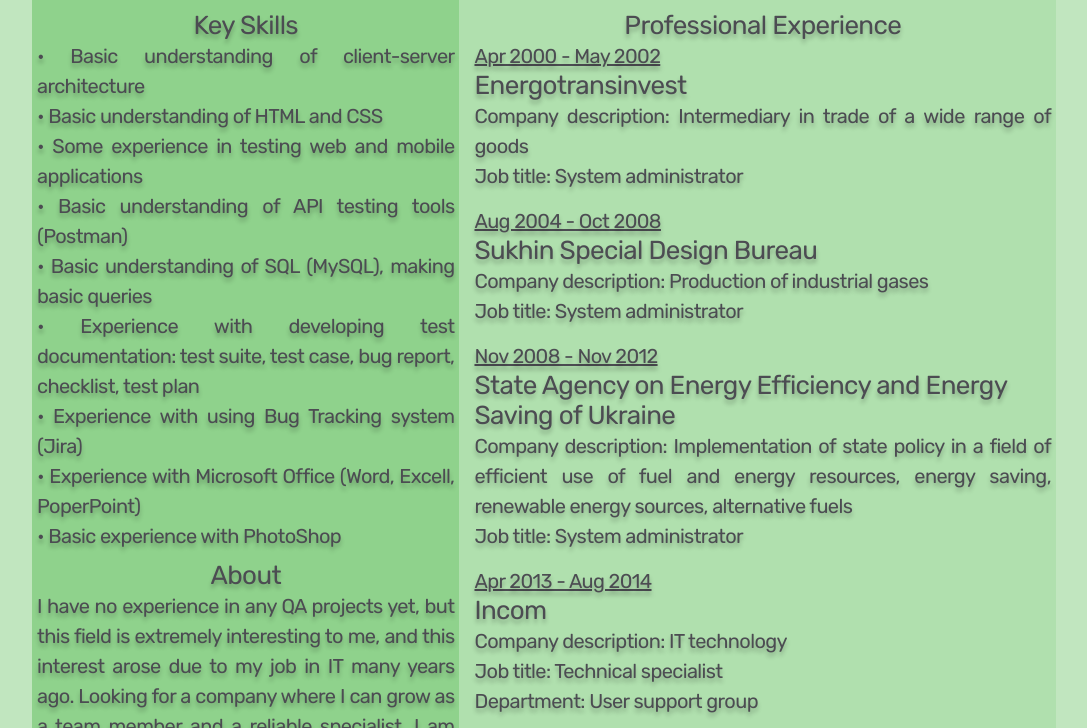
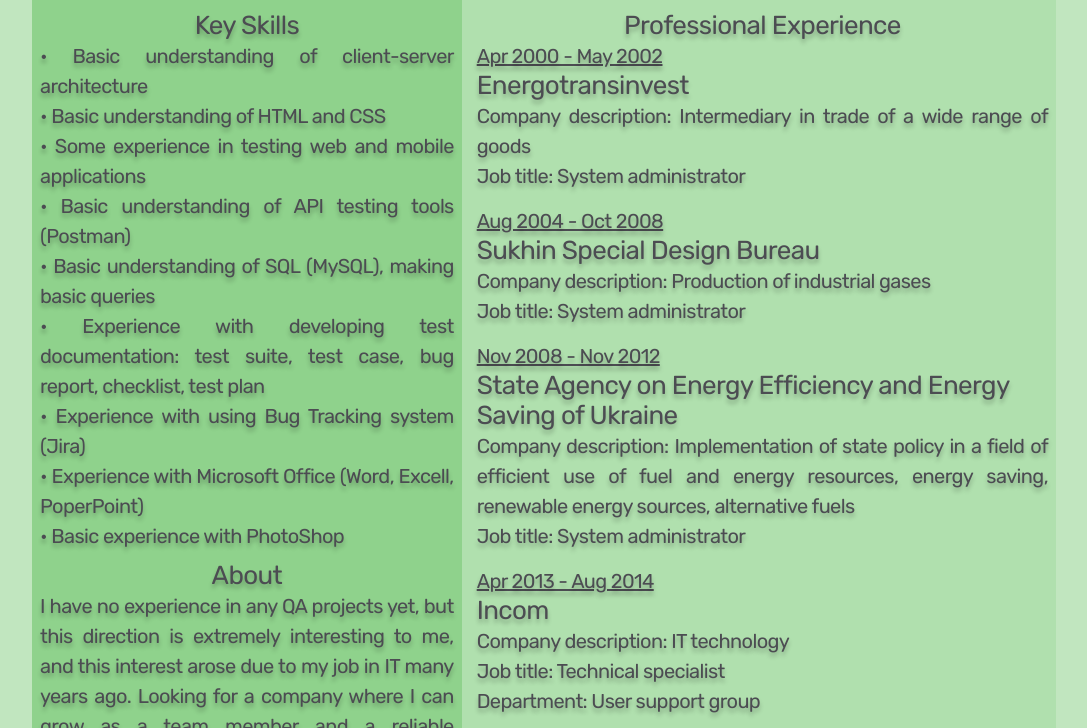
Before and after one commit to Valerka79/resume, a plain HTML site: page index.html in a window 1280 px wide. Shown: the part 185-913 px from the top of the page, without its empty margins (96-1183 px from the left). Drawn offline with nearby package versions, Linux system fonts and the light colour scheme; a web font is replaced by a local one.

Commit message:
Add files via upload

```diff
--- a/index.html
+++ b/index.html
@@ -73,7 +73,7 @@
                         About
                     </div>
                     <div class="about_stext">
-                        <p>I have no experience in any QA projects yet, but this field is extremely interesting to me, and this interest arose due to my job in IT many years ago. Looking for a company where I can grow as a team member and a reliable specialist. I am ready to learn and improve skills.</p>
+                        <p>I have no experience in any QA projects yet, but this direction  is extremely interesting to me, and this interest arose due to my job in IT many years ago. Looking for a company where I can grow as a team member and a reliable specialist. I am ready to learn and improve skills.</p>
                     </div>
                     <div class="about_skill_text">
                         Languages
--- a/styles.css
+++ b/styles.css
@@ -100,11 +100,11 @@ body {
     width: 42%;
     background: rgba(29, 163, 22, 0.3);
     /* border: 1px solid rgb(80, 80, 255); */
-    padding: 20px 5px 20px 5px;
+    padding: 20px 8px 20px 8px;
 }
 .about_work{
     width: 58%;
-    padding: 20px 5px 20px 15px;
+    padding: 20px 8px 20px 15px;
     background: rgba(29, 163, 22, 0.1);
     /* border: 2px solid red; */
 }
```
